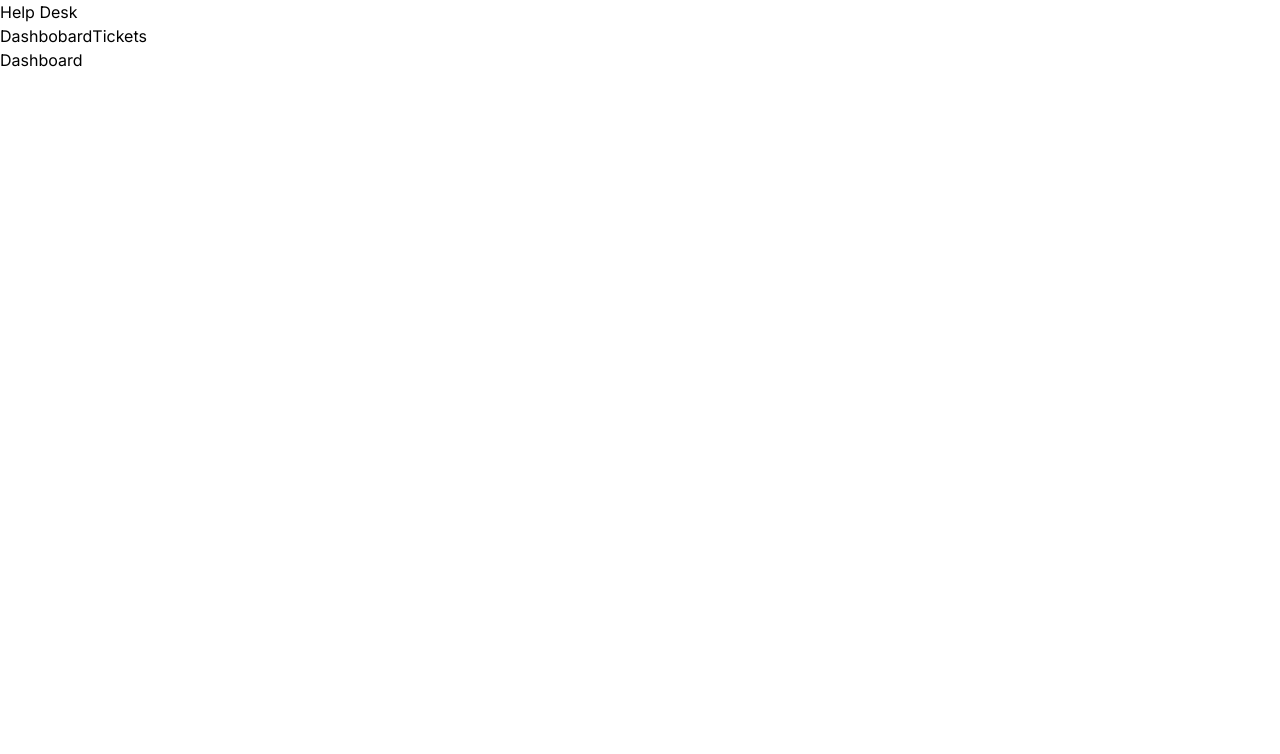
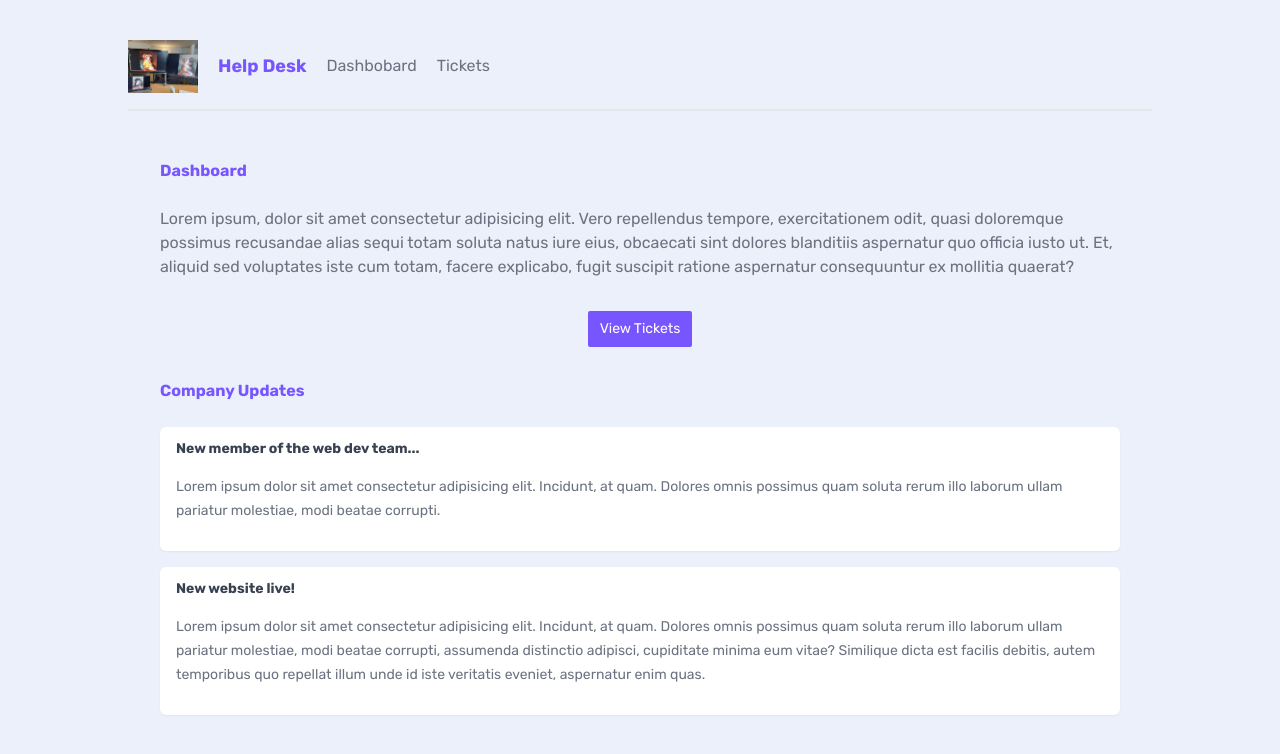
Before and after one commit to JonathanHYYan/Next.js-Crash-Course, a Next.js app: page / in a window 1280 px wide. Shown: the top 754 px of the page. Built offline with nearby package versions, Linux system fonts and the light colour scheme.

Commit message:
Added styling, font and logo

```diff
--- a/app/components/Navbar.jsx
+++ b/app/components/Navbar.jsx
@@ -1,9 +1,17 @@
 import React from "react";
 import Link from "next/link";
+import Image from "next/image";
+import Logo from "./dogs.jpg"
 
 export default function Navbar() {
   return (
     <nav>
+      <Image
+        src={Logo}
+        alt='Helpdesk logo'
+        width={70}
+        placeholder="blur"
+      />
       <h1>Help Desk</h1>
       <Link href="/">Dashbobard</Link>
       <Link href="/tickets">Tickets</Link>
--- a/app/globals.css
+++ b/app/globals.css
@@ -1,3 +1,139 @@
 @tailwind base;
 @tailwind components;
 @tailwind utilities;
+
+/* base styles */
+body {
+    background: #ebf0fa;
+    @apply text-gray-500 m-8;
+  }
+  h1, h2 {
+    @apply font-bold text-primary text-lg;
+  }
+  main {
+    @apply max-w-5xl my-12 mx-auto px-8;
+  }
+  main > h2 {
+    @apply mb-4 pb-2 text-base ;
+  }
+  p > a {
+    @apply text-primary underline;
+  }
+
+  /* nav styles */
+  nav {
+    @apply
+      pb-4
+      border-b-2 border-gray-200
+      flex items-center gap-5
+      my-10 mx-auto
+      max-w-5xl;
+  }
+  nav a, nav span {
+    @apply text-gray-500;
+  }
+  nav a:hover {
+    @apply text-black;
+  }
+  main nav {
+    @apply border-0;
+  }
+
+  /* button styles */
+  button {
+    @apply
+      px-3 py-2
+      rounded-sm
+      flex justify-between items-center gap-2
+      text-sm;
+  }
+  button:hover {
+    @apply bg-opacity-90;
+  }
+  .btn-primary {
+    @apply bg-primary text-white;
+  }
+  .btn-secondary {
+    @apply bg-gray-200 text-gray-900;
+  }
+
+  /* form styles */
+  form {
+    @apply
+      py-4 px-7
+      bg-primary
+      bg-opacity-5
+      rounded-md
+      block
+      mx-auto
+      min-w-fit w-1/4;
+  }
+  form label {
+    @apply block;
+  }
+  form input,
+  form textarea,
+  form select {
+    @apply
+      block
+      mt-2 my-4 px-2 py-1
+      rounded-sm w-full;
+  }
+  form button {
+    @apply block mx-auto;
+  }
+
+  /* feedback styles */
+  .error {
+    @apply
+      border-2
+      border-red-500
+      bg-red-300
+      text-red-800
+      py-1 px-2
+      rounded-sm
+      block
+      max-w-fit
+      my-4 mx-auto;
+  }
+
+  /* card styles */
+  .card {
+    @apply
+      bg-white
+      shadow-sm
+      rounded-md
+      py-3 px-4 my-4
+      relative
+      overflow-hidden;
+  }
+  .card h3 {
+    @apply
+      font-bold text-gray-700 text-sm
+      mb-0;
+  }
+  .card p {
+    @apply my-4 text-sm leading-6;
+  }
+
+  /* pill styles */
+  .pill {
+    @apply
+      py-1 px-2 mt-3
+      inline-block
+      text-xs font-semibold;
+  }
+  .pill.high {
+    @apply bg-red-300 text-red-600;
+  }
+  .pill.medium {
+    @apply bg-blue-300 text-blue-600;
+  }
+  .pill.low {
+    @apply bg-emerald-300 text-emerald-600;
+  }
+  .card .pill {
+    @apply
+      absolute bottom-0 right-0
+      rounded-tl-md;
+  }
--- a/app/layout.jsx
+++ b/app/layout.jsx
@@ -1,8 +1,11 @@
+import "./globals.css";
+import { Rubik } from "next/font/google";
+
+// Components
 import Navbar from "./components/Navbar";
-import "./globals.css";
-import { Inter } from "next/font/google";
 
-const inter = Inter({ subsets: ["latin"] });
+// Instantiate fonts
+const rubik = Rubik({ subsets: ["latin"] });
 
 export const metadata = {
   title: "Create Next App",
@@ -12,7 +15,7 @@
 export default function RootLayout({ children }) {
   return (
     <html lang="en">
-      <body className={inter.className}>
+      <body className={rubik.className}>
         <Navbar/>
         {children}
       </body>
--- a/app/page.jsx
+++ b/app/page.jsx
@@ -1,7 +1,27 @@
+import Link from 'next/link'
+
 export default function Home() {
   return (
     <main>
       <h2>Dashboard</h2>
+      <p>Lorem ipsum, dolor sit amet consectetur adipisicing elit. Vero repellendus tempore, exercitationem odit, quasi doloremque possimus recusandae alias sequi totam soluta natus iure eius, obcaecati sint dolores blanditiis aspernatur quo officia iusto ut. Et, aliquid sed voluptates iste cum totam, facere explicabo, fugit suscipit ratione aspernatur consequuntur ex mollitia quaerat?</p>
+
+      <div className="flex justify-center my-8">
+        <Link href="/tickets">
+          <button className="btn-primary">View Tickets</button>
+        </Link>
+      </div>
+
+      <h2>Company Updates</h2>
+
+      <div className="card">
+        <h3>New member of the web dev team...</h3>
+        <p>Lorem ipsum dolor sit amet consectetur adipisicing elit. Incidunt, at quam. Dolores omnis possimus quam soluta rerum illo laborum ullam pariatur molestiae, modi beatae corrupti.</p>
+      </div>
+      <div className="card">
+        <h3>New website live!</h3>
+        <p>Lorem ipsum dolor sit amet consectetur adipisicing elit. Incidunt, at quam. Dolores omnis possimus quam soluta rerum illo laborum ullam pariatur molestiae, modi beatae corrupti, assumenda distinctio adipisci, cupiditate minima eum vitae? Similique dicta est facilis debitis, autem temporibus quo repellat illum unde id iste veritatis eveniet, aspernatur enim quas.</p>
+      </div>
     </main>
   )
 }
--- a/tailwind.config.js
+++ b/tailwind.config.js
@@ -7,11 +7,9 @@
   ],
   theme: {
     extend: {
-      backgroundImage: {
-        'gradient-radial': 'radial-gradient(var(--tw-gradient-stops))',
-        'gradient-conic':
-          'conic-gradient(from 180deg at 50% 50%, var(--tw-gradient-stops))',
-      },
+      colors: {
+        primary: '#7856ff'
+      }
     },
   },
   plugins: [],
```
Also changed, not shown: app/components/dogs.jpg (added).
